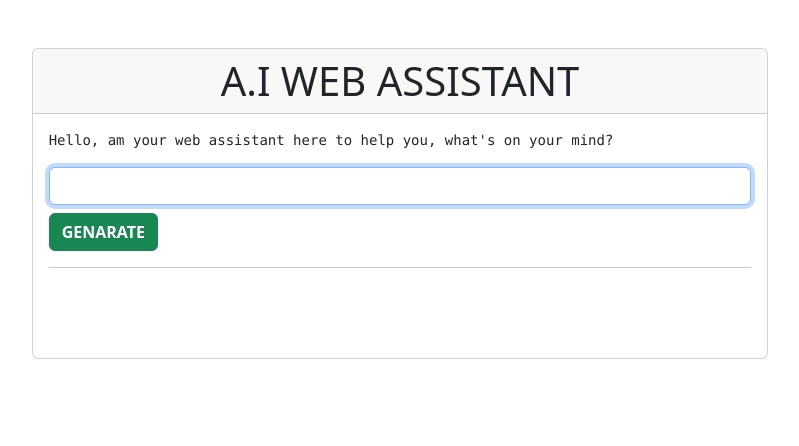
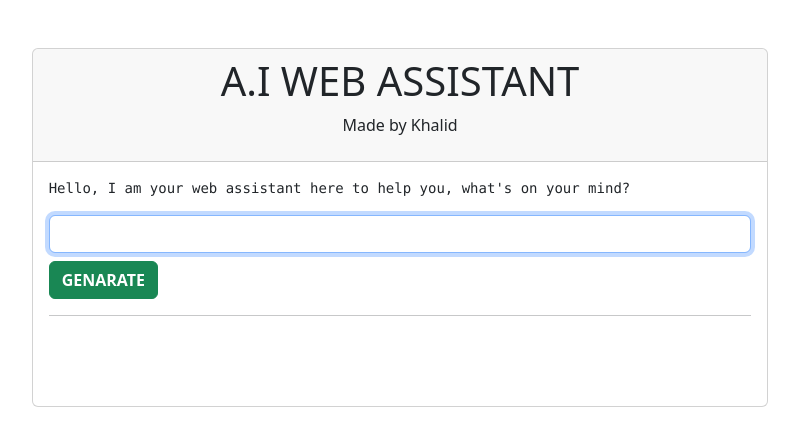
Before and after one commit to Khalidd3v/ChatGPT-3_in_Django, a Django app: page /home/ in a window 1280 px wide. Shown: the top 446 px of the page, without its empty margins (240-1039 px from the left). Run offline with Django 4.2, Linux system fonts and the light colour scheme.

Commit message:
Just Improved the UI

```diff
--- a/chatbot/app/templates/app/home.html
+++ b/chatbot/app/templates/app/home.html
@@ -4,9 +4,14 @@
 <div class="row justify-content-center my-4">
     <div class="col-md-7 mt-4">
         <div class="card">
-            <h1 class="card-header text-center">A.I WEB ASSISTANT</h1>
+            <div class="card-header text-center">
+              <h1>A.I WEB ASSISTANT</h1>
+              <p class="text-center">Made by Khalid</p>
+
+            </div>
+
             <div class="card-body">
-             <pre>Hello, am your web assistant here to help you, what's on your mind?</pre>
+             <pre>Hello, I am your web assistant here to help you, what's on your mind?</pre>
               <form action="." method="POST">
                 <!-- this secures the form from malicious attacks during submission -->
                 {% csrf_token %}
```
